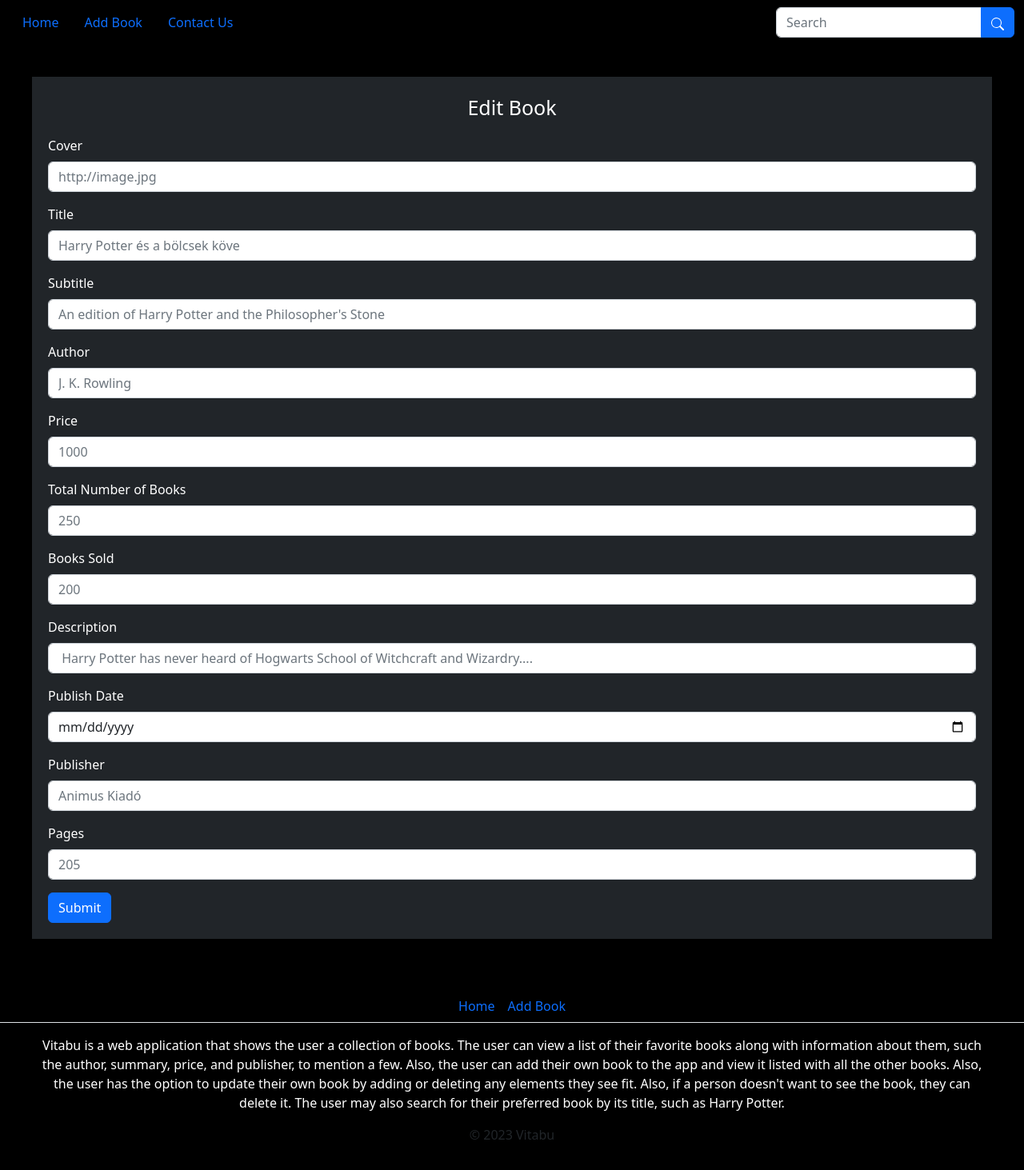
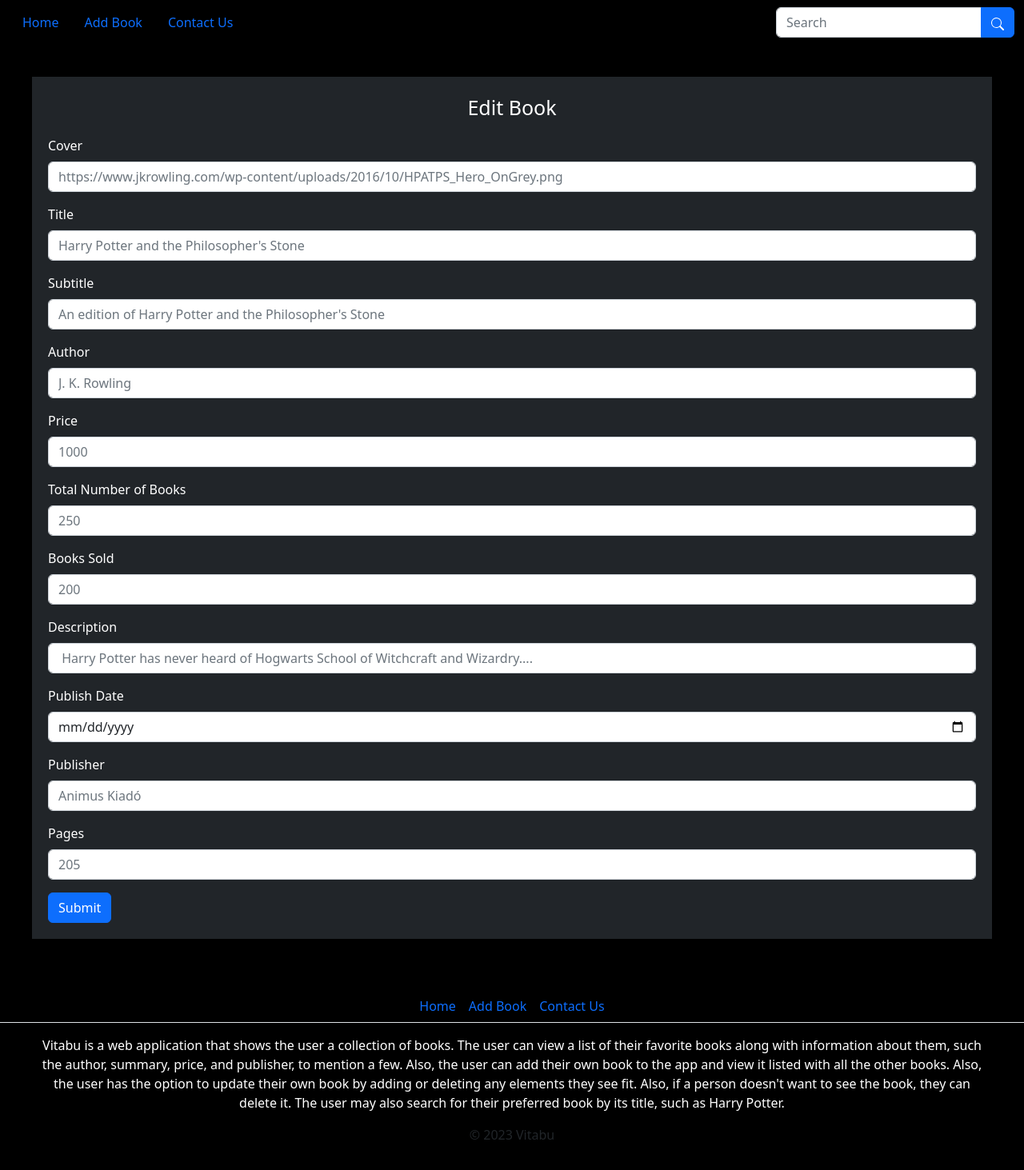
Before and after one commit to Ngaremaina/Kitabu, a React (Create React App) app: page /editbook/1 in a window 1280 px wide. Shown: the whole page at 80% size. Built offline with nearby package versions, Linux system fonts and the light colour scheme; data requests are answered from the project's data file.

Commit message:
Contact Page

```diff
--- a/db.json
+++ b/db.json
@@ -11,8 +11,14 @@
       "sold": 14,
       "description": "Long ago, in a time forgotten, a preternatural event threw the seasons out of balance. In a land where summers can last decades and winters a lifetime, trouble is brewing. The cold is returning, and in the frozen wastes to the north of Winterfell, sinister and supernatural forces are massing beyond the kingdom’s protective Wall. At the center of the conflict lie the Starks of Winterfell, a family as harsh and unyielding as the land they were born to. Sweeping from a land of brutal cold to a distant summertime kingdom of epicurean plenty, here is a tale of lords and ladies, soldiers and sorcerers, assassins and bastards, who come together in a time of grim omens.  Here an enigmatic band of warriors bear swords of no human metal; a tribe of fierce wildlings carry men off into madness; a cruel young dragon prince barters his sister to win back his throne; and a determined woman undertakes the most treacherous of journeys. Amid plots and counterplots, tragedy and betrayal, victory and terror, the fate of the Starks, their allies, and their enemies hangs perilously in the balance, as each endeavors to win that deadliest of conflicts: the game of thrones.",
       "cover": "https://covers.openlibrary.org/b/id/11291394-L.jpg",
-      "comments": "Nice Book",
-      "name": "Owen",
+      "comments": [
+        {"name":"Owen",
+        "message":"Great Book"
+        },
+        {"name":"Susan",
+         "message":"Great Book"
+        }
+      ],
       "id": 1
     },
     {
@@ -27,8 +33,7 @@
       "price": 950,
       "quantity": 25,
       "sold": 21,
-      "comments": "Good book",
-      "name": "John",
+      "comments": [],
       "description": "Officer Francis, vigilante joker \"The Infamous Black Tongue,\" and ace thief Tesseract are forced by a cold-blooded Baba Yaga into an illegal fight ring as part of her effort to placate a vicious monster from another dimension.",
       "cover": "https://covers.openlibrary.org/b/id/13078761-L.jpg"
     },
@@ -44,8 +49,7 @@
       "price": 1000,
       "quantity": 24,
       "sold": 16,
-      "comments": "Fantastic book",
-      "name": "Brian ",
+      "comments": [],
       "description": "The war against Voldemort is not going well: even Muggle governments are noticing. Ron scans the obituary pages of The Daily Prophet looking for familiar names. Dumbledore is absent from Hogwarts for long stretches of time, and the Order of the Phoenix has already suffered losses.",
       "cover": "https://covers.openlibrary.org/b/id/10716324-L.jpg"
     },
@@ -58,8 +62,7 @@
       "published": "2020",
       "publisher": "Bloomsbury Publishing",
       "pages": 640,
-      "comments": "Fantastic story",
-      "name": "Jane",
+      "comments": [],
       "price": 890,
       "quantity": 85,
       "sold": 55,
@@ -80,8 +83,7 @@
       "sold": 23,
       "description": "This book introduces Ann Soforth, Queen of Oogaboo, whom Tik-Tok, the clockwork man, assists in conquering the Nome King. Book 8 in L. Frank Baum's immortal OZ series, in which Betsy Bobbin and Hank the Mule are shipwrecked on the coast of Oz, meet up with the invading army of Queen Ann of Oogaboo, and help the Shaggy Man rescue his brother from the evil Nome King.",
       "cover": "https://covers.openlibrary.org/b/id/2750960-L.jpg",
-      "comments": "Good book",
-      "name": "George"
+      "comments": []
     },
     {
       "id": 6,
@@ -94,8 +96,7 @@
       "pages": 538,
       "price": 650,
       "quantity": 29,
-      "comments": "I love how the story unfolds",
-      "name": "Emmanuel",
+      "comments": [],
       "sold": 24,
       "description": "Oliver Twist is a young orphan. His life in the workhouse is lonely and sad. Oliver becomes an apprentice for an undertaker but runs away after he gets into a fight with another apprentice. When Oliver arrives in London, he meets Jack, also known as the Artful Dodger, who offers him a place to stay.",
       "cover": "https://covers.openlibrary.org/b/id/13469755-L.jpg"
@@ -111,8 +112,7 @@
       "pages": 310,
       "price": 980,
       "quantity": 30,
-      "comments": "Fantastic story",
-      "name": "Ngare",
+      "comments": [],
       "sold": 25,
       "description": "The story is about a young boy named Jim Hawkins who goes on a dangerous adventure to recover buried treasure. Along the way, he encounters mutinous pirates, marooned castaways, frightening tales of ghosts, and much more.",
       "cover": "https://covers.openlibrary.org/b/id/13295472-L.jpg"
@@ -129,8 +129,7 @@
       "price": 980,
       "quantity": 30,
       "sold": 28,
-      "comments": "It is now my favorite book",
-      "name": "Tommy",
+      "comments":[],
       "description": "Greg records his sixth grade experiences in a middle school where he and his best friend, Rowley, undersized weaklings amid boys who need to shave twice daily, hope just to survive, but when Rowley grows more popular, Greg must take drastic measures to save their friendship.",
       "cover": "https://covers.openlibrary.org/b/id/13077490-L.jpg"
     },
@@ -145,8 +144,7 @@
       "pages": 181,
       "price": 980,
       "quantity": 30,
-      "comments": "I love the story line",
-      "name": "Rose",
+      "comments": [],
       "sold": 10,
       "description": "The novel follows the life of Okonkwo, an Igbo (\"Ibo\" in the novel) man and local wrestling champion in the fictional Nigerian clan of Umuofia. The work is split into three parts, with the first describing his family, personal history, and the customs and society of the Igbo, and the second and third sections introducing the influence of European colonialism and Christian missionaries on Okonkwo, his family, and the wider Igbo community.",
       "cover": "https://covers.openlibrary.org/b/id/418592-L.jpg"
@@ -162,8 +160,7 @@
       "pages": 377,
       "price": 980,
       "quantity": 30,
-      "comments": "This is a very inspiring book",
-      "name": "Dennis",
+      "comments": [],
       "sold": 24,
       "description": "Twelve-year-old Percy Jackson is on the most dangerous quest of his life. With the help of a satyr and a daughter of Athena, Percy must journey across the United States to catch a thief who has stolen the original weapon of mass destruction—Zeus’ master bolt. Along the way, he must face a host of mythological enemies determined to stop him. Most of all, he must come to terms with a father he has never known, and an Oracle that has warned him of betrayal by a friend.",
       "cover": "https://covers.openlibrary.org/b/id/13011707-L.jpg"
@@ -178,8 +175,7 @@
       "publisher": "Scholastic Press",
       "pages": 374,
       "price": 980,
-      "comments": "Amazing book",
-      "name": "Ngare",
+      "comments": [],
       "quantity": 30,
       "sold": 28,
       "description": "In the ruins of a place once known as North America lies the nation of Panem, a shining Capitol surrounded by twelve outlying districts. The Capitol is harsh and cruel and keeps the districts in line by forcing them all to send one boy and one girl between the ages of twelve and eighteen to participate in the annual Hunger Games, a fight to the death on live TV. Sixteen-year-old Katniss Everdeen, who lives alone with her mother and younger sister, regards it as a death sentence when she steps forward to take her sister's place in the Games. But Katniss has been close to dead before—and survival, for her, is second nature. Without really meaning to, she becomes a contender. But if she is to win, she will have to start making choices that weight survival against humanity and life against love.",
@@ -196,8 +192,7 @@
       "pages": 751,
       "price": 980,
       "quantity": 30,
-      "comments": "Nice Book",
-      "name": "Timothy",
+      "comments": [],
       "sold": 26,
       "description": "Fourteen-year-old Harry Potter joins the Weasleys at the Quidditch World Cup, then enters his fourth year at Hogwarts Academy where he is mysteriously entered in an unusual contest that challenges his wizarding skills, friendships and character, amid signs that an old enemy is growing stronger.",
       "cover": "https://covers.openlibrary.org/b/id/12904448-L.jpg"
@@ -212,8 +207,7 @@
       "price": 600,
       "quantity": 12,
       "sold": 8,
-      "comments": "Good book",
-      "name": "Susan",
+      "comments": [],
       "description": "One choice can transform you--or it can destroy you. But every choice has consequences, and as unrest surges in the factions all around her, Tris Prior must continue trying to save those she loves--and herself--while grappling with haunting questions of grief and forgiveness, identity and loyalty, politics and love. Tris's initiation day should have been marked by celebration and victory with her chosen faction; instead, the day ended with unspeakable horrors. War now looms as conflict between the factions and their ideologies grows. And in times of war, sides must be chosen, secrets will emerge, and choices will become even more irrevocable--and even more powerful. Transformed by her own decisions but also by haunting grief and guilt, radical new discoveries, and shifting relationships, Tris must fully embrace her Divergence, even if she does not know what she may lose by doing so. 'New York Times' bestselling author Veronica Roth's much-anticipated second book of the dystopian 'Divergent' series is another intoxicating thrill ride of a story, rich with hallmark twists, heartbreaks, romance, and powerful insights about human nature",
       "cover": "https://covers.openlibrary.org/b/id/13326743-L.jpg",
       "id": 13
@@ -231,8 +225,7 @@
       "description": "Ever since the gods of Ancient Egypt were unleashed in the modern world, Carter Kane and his sister Sadie have been in trouble. As descendants of the House of Life, the Kanes have some powers at their command, but the devious gods haven't given them much time to master their skills at Brooklyn House, which has become a training ground for young magicians.  And now their most threatening enemy yet - the chaos snake Apophis - is rising. If they don't prevent him from breaking free in a few days' time, the world will come to an end. In other words, it's a typical week for the Kane family.  To have any chance of battling the Forces of Chaos, the Kanes must revive the sun god Ra. But that would be a feat more powerful than any magician has ever accomplished.  First they have to search the world for the three sections of the Book of Ra, then they have to learn how to chant its spells. Oh, and did we mention that no one knows where Ra is exactly?  Narrated in two different wisecracking voices, featuring a large cast of new and unforgettable characters, and with adventures spanning the globe, this second installment in the Kane Chronicles is nothing short of a thrill ride.",
       "cover": "https://covers.openlibrary.org/b/id/13012124-L.jpg",
       "id": 14,
-      "name": "Myner",
-      "comments": "Good book"
+      "comments": []
     },
     {
       "title": "The Cruel Prince",
@@ -244,8 +237,7 @@
       "price": 900,
       "quantity": 60,
       "sold": 42,
-      "name": "Maina",
-      "comments": "Nice book",
+      "comments": [],
       "description": "Jude, seventeen and mortal, gets tangled in palace intrigues while trying to win a place in the treacherous High Court of Faerie, where she and her sisters have lived for a decade.",
       "cover": "https://covers.openlibrary.org/b/id/13128236-L.jpg",
       "id": 15
--- a/src/BookDetail.js
+++ b/src/BookDetail.js
@@ -7,18 +7,19 @@ import { Button } from "react-bootstrap";
 function BookDetail(){
     //declaring the variables
     const [book, setBook] = useState("");
-    const {title, subtitle, author, published, publisher, pages, price, quantity, sold, description, cover} = book
+    const {title, subtitle, author, published, publisher, pages, price, quantity, sold, description, cover, comments} = book
     const params= useParams()
     console.log(params)
     const { id } = useParams()
+
     //fetching data by the id
     useEffect(() => {
         fetch(`http://localhost:4000/books/${id}`)
         .then(r => r.json())
         .then(data => {
-
             setBook(data)})
     }, [id])
+
     //deleting the book
     function handleDelete(){
         fetch(`http://localhost:4000/books/${id}`,{
@@ -28,6 +29,12 @@ function BookDetail(){
         .then(res => res.json())
         .then(data => setBook(data))
     }
+    console.log(comments)
+    // const displayComments = comments.map(comment => {
+    //     console.log(comment.name)
+    //     console.log(comment.message)
+    //     return <div className="container-fluid"><p>{comment.name}</p><p>{comment.message}</p></div>
+    // })
     //rendering the details of the book
     return(
         <div className="container-fluid text-white">
@@ -55,6 +62,8 @@ function BookDetail(){
                         <Button type="button" className="btn btn-primary mt-4" style={{width:"100%", marginBottom:"30px"}}>Add To Cart</Button>
 
                     </div>
+                    <p>Comments</p>
+                    {/* {displayComments} */}
                 </div>
             </div>
         </div>
--- a/src/EditBook.js
+++ b/src/EditBook.js
@@ -72,11 +72,11 @@ function EditBook({addBook}){
             <p className="text-center mb-3" style={{fontSize:"25px"}}>Edit Book</p>
             <div className="mb-3">
                 <label for="cover" className="form-label">Cover</label>
-                <input type="text" className="form-control" id="cover" value = {cover} placeholder="http://image.jpg" onChange={e => setCover(e.target.value)}/>
+                <input type="text" className="form-control" id="cover" value = {cover} placeholder="https://www.jkrowling.com/wp-content/uploads/2016/10/HPATPS_Hero_OnGrey.png" onChange={e => setCover(e.target.value)}/>
             </div>
             <div className="mb-3">
                 <label for="title" className="form-label">Title</label>
-                <input type="text" className="form-control" id="title" value={title} placeholder="Harry Potter és a bölcsek köve" onChange={e => setTitle(e.target.value)}/>
+                <input type="text" className="form-control" id="title" value={title} placeholder="Harry Potter and the Philosopher's Stone" onChange={e => setTitle(e.target.value)}/>
 
             </div>
             <div className="mb-3">
--- a/src/Footer.js
+++ b/src/Footer.js
@@ -4,13 +4,13 @@ import { Link } from "react-router-dom";
 function Footer(){
     return(
 
-            <footer class="py-3 mt-5">
-                <ul class="nav justify-content-center border-bottom mb-3">
-                    <Link class="nav-item nav-link px-2 text-body-secondary" to="/">Home</Link>
-                    <Link class="nav-item nav-link px-2 text-body-secondary" to="/addbook">Add Book</Link>
+            <footer className="py-3 mt-5">
+                <ul className="nav justify-content-center border-bottom mb-3">
+                    <Link className="nav-item nav-link px-2 text-body-secondary" to="/">Home</Link>
+                    <Link className="nav-item nav-link px-2 text-body-secondary" to="/addbook">Add Book</Link>
+                    <Link className="nav-item nav-link px-2 text-body-secondary" to="/contact us">Contact Us</Link>
 
-                    {/* <Link class="nav-item nav-link px-2 text-body-secondary" to="/">Contact Us</Link>
-                    <Link class="nav-item nav-link px-2 text-body-secondary" to="/"></Link> */}
+
                 </ul>
                 <p class="text-center text-white justify-content-center" style={{marginLeft:"50px", marginRight:"50px"}}>Vitabu is a web application that shows the user a collection of books. The user can view a list of their favorite books along with information about them, such the author, summary, price, and publisher, to mention a few. Also, the user can add their own book to the app and view it listed with all the other books. Also, the user has the option to update their own book by adding or deleting any elements they see fit. Also, if a person doesn't want to see the book, they can delete it. The user may also search for their preferred book by its title, such as Harry Potter.</p>
                 <p class="text-center text-body-secondary">© 2023 Vitabu</p>
--- a/src/NewBook.js
+++ b/src/NewBook.js
@@ -64,11 +64,11 @@ function NewBook({addBook}){
             <p className="text-center mb-3" style={{fontSize:"25px"}}>Add Book</p>
             <div className="mb-3">
                 <label for="cover" className="form-label">Cover</label>
-                <input type="text" className="form-control" id="cover" value = {cover} placeholder="http://image.jpg" onChange={e => setCover(e.target.value)}/>
+                <input type="text" className="form-control" id="cover" value = {cover} placeholder="https://www.jkrowling.com/wp-content/uploads/2016/10/HPATPS_Hero_OnGrey.png" onChange={e => setCover(e.target.value)}/>
             </div>
             <div className="mb-3">
                 <label for="title" className="form-label">Title</label>
-                <input type="text" className="form-control" id="title" value={title} placeholder="Harry Potter és a bölcsek köve" onChange={e => setTitle(e.target.value)}/>
+                <input type="text" className="form-control" id="title" value={title} placeholder="Harry Potter and the Philosopher's Stone" onChange={e => setTitle(e.target.value)}/>
 
             </div>
             <div className="mb-3">
```
